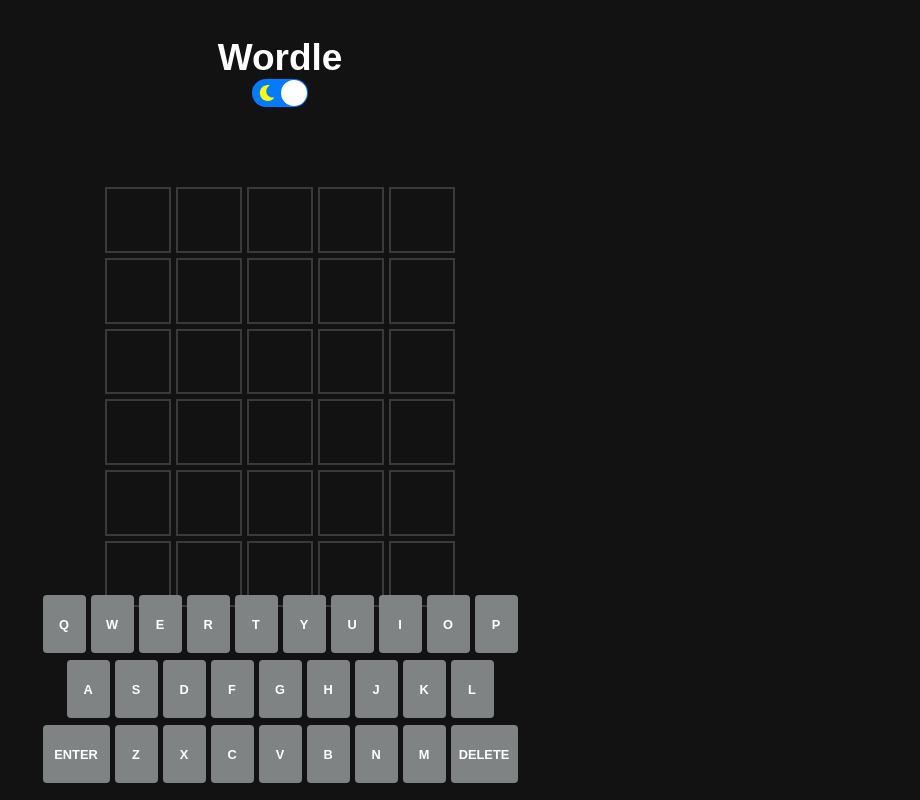
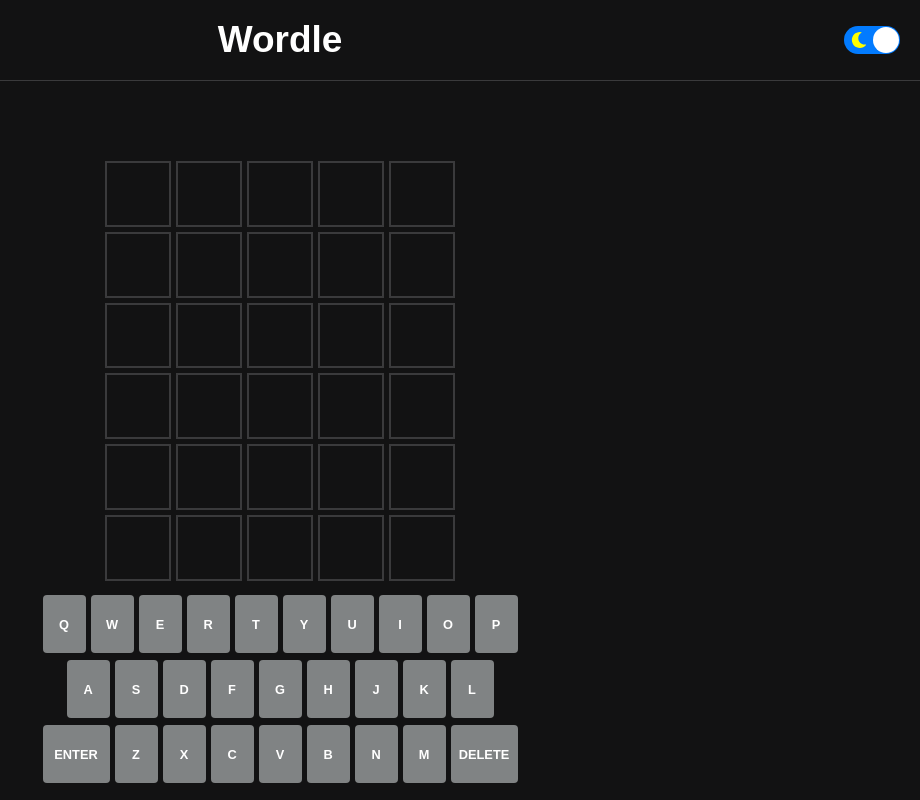
Before and after one commit to William-Feng/mini-playground, a React (Create React App) app: page / in a window 1280 px wide. Shown: the whole page, without its empty margins (360-1280 px from the left). Built offline with nearby package versions, Linux system fonts and the light colour scheme.

Commit message:
Added a nav bar to reposition the toggle switch

```diff
--- a/src/App.css
+++ b/src/App.css
@@ -23,10 +23,34 @@
   min-height: 100vh;
 }
 
+.navbar {
+  display: flex;
+  flex-direction: row;
+  align-items: center;
+  justify-content: center;
+  flex-wrap: nowrap;
+  height: 80px;
+  width: 100%;
+}
+
+#dark .navbar {
+  border-bottom: 1px solid #3a3a3c;
+}
+
+#light .navbar {
+  border-bottom: 1px solid #d4d6da;
+}
+
 h1 {
-  padding-top: 1em;
   font-size: 37px;
   font-weight: 700;
+}
+
+.switch {
+  position: absolute;
+  display: flex;
+  justify-content: flex-end;
+  right: 20px;
 }
 
 .grid {
--- a/src/App.js
+++ b/src/App.js
@@ -77,7 +77,9 @@ function App() {
   return (
     <ThemeContext.Provider value={{ theme, toggleTheme }}>
       <div className="App" id={theme}>
+        <div className="navbar">
           <h1>Wordle</h1>
+          <div className="switch">
             <ReactSwitch
               onChange={toggleTheme}
               checked={theme === "dark"}
@@ -93,6 +95,8 @@ function App() {
                 />
               }
             />
+          </div>
+        </div>
         <AppContext.Provider
           value={{
             grid,
```
Lines whose indentation alone changed are shown as unchanged.
